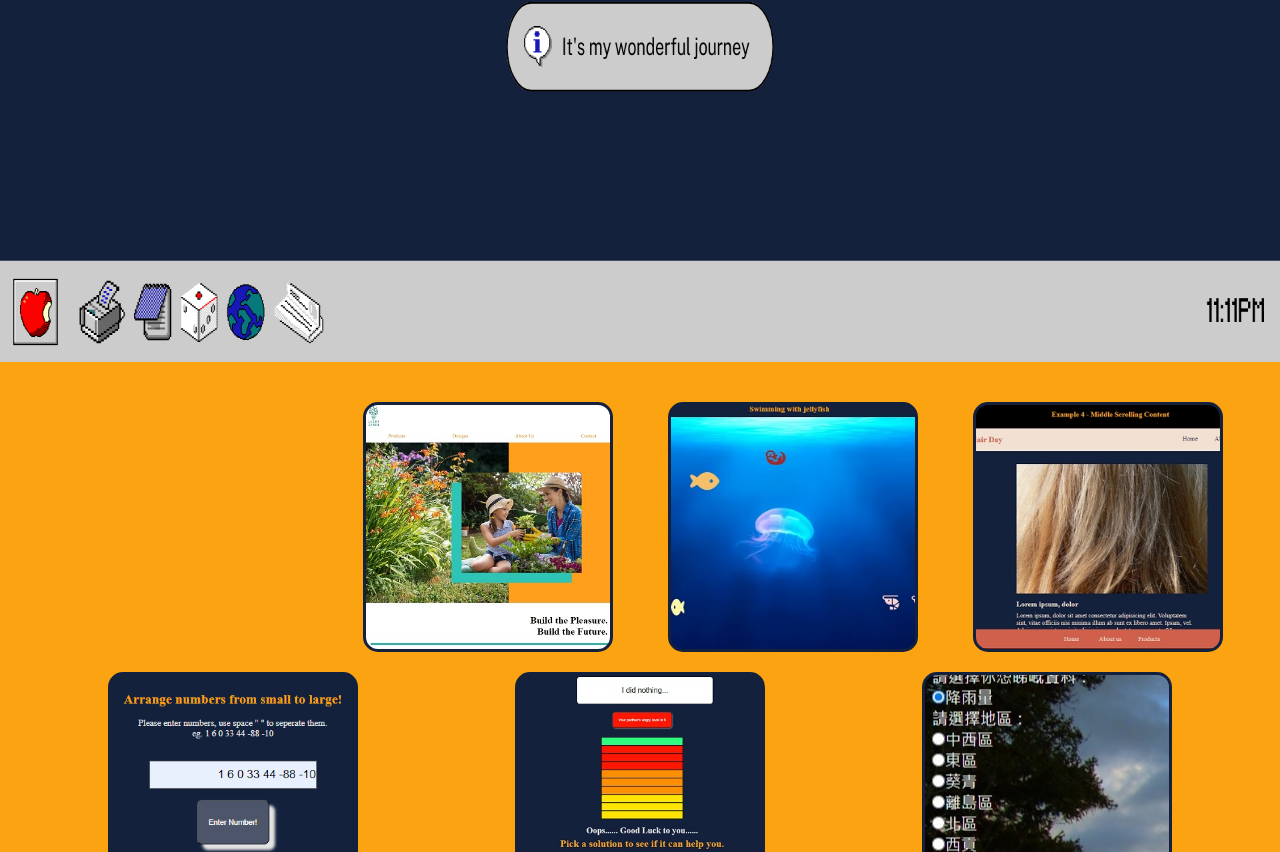
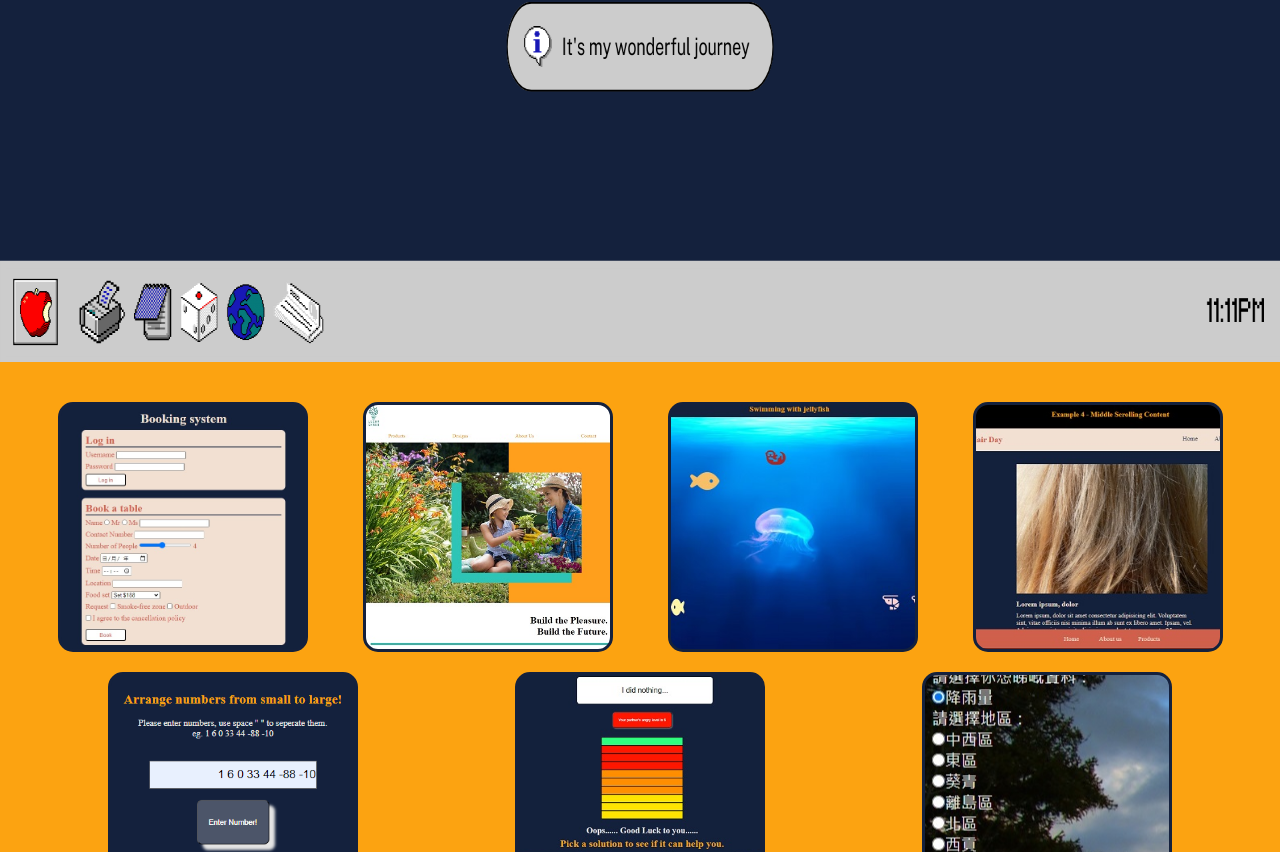
Before and after one commit to Scarlett338/180days, a plain HTML site: page index.html in a window 1280 px wide. Shown: the part 475-1327 px from the top of the page. Drawn offline with Linux system fonts and the light colour scheme.

Commit message:
commit 0904

```diff
--- a/day/indexcss.css
+++ b/day/indexcss.css
@@ -297,6 +297,13 @@ a:link,a:visited{
     border: #14213D solid 3px;
 }
 
+.container-link #day7{
+    background: url(../img/day7.jpg);
+    background-size: cover;
+    background-position: -16px;
+    border: #14213D solid 3px;
+}
+
 
 
 
--- a/index.html
+++ b/index.html
@@ -44,7 +44,7 @@
 
     </div>
     <div class="container container-link">
-        <a href="https://scarlett338.github.io/180days/day/day7.html"><div class="day-link js day-link-highlight" id="day7"><div class="card-title">DAY 7<br>XXXXXXXX</div></div></a>
+        <a href="https://scarlett338.github.io/180days/day/day7.html"><div class="day-link css" id="day7"><div class="card-title">DAY 7<br>Booking system</div></div></a>
         <a href="https://scarlett338.github.io/lucky-shrub/index.html"><div class="day-link css day-link-highlight" id="day6"><div class="card-title">DAY 6<br>Website of Lucky Shrub</div></div></a>
         <a href="https://scarlett338.github.io/180days/day/day5.html"><div class="day-link css" id="day5"><div class="card-title">DAY 5<br>Swimming with jellyfish</div></div></a>
         <a href="https://scarlett338.github.io/180days/day/day4.html"><div class="day-link css day-link-highlight" id="day4"><div class="card-title">DAY 4<br>Layout Showhand</div></div></a>
```
